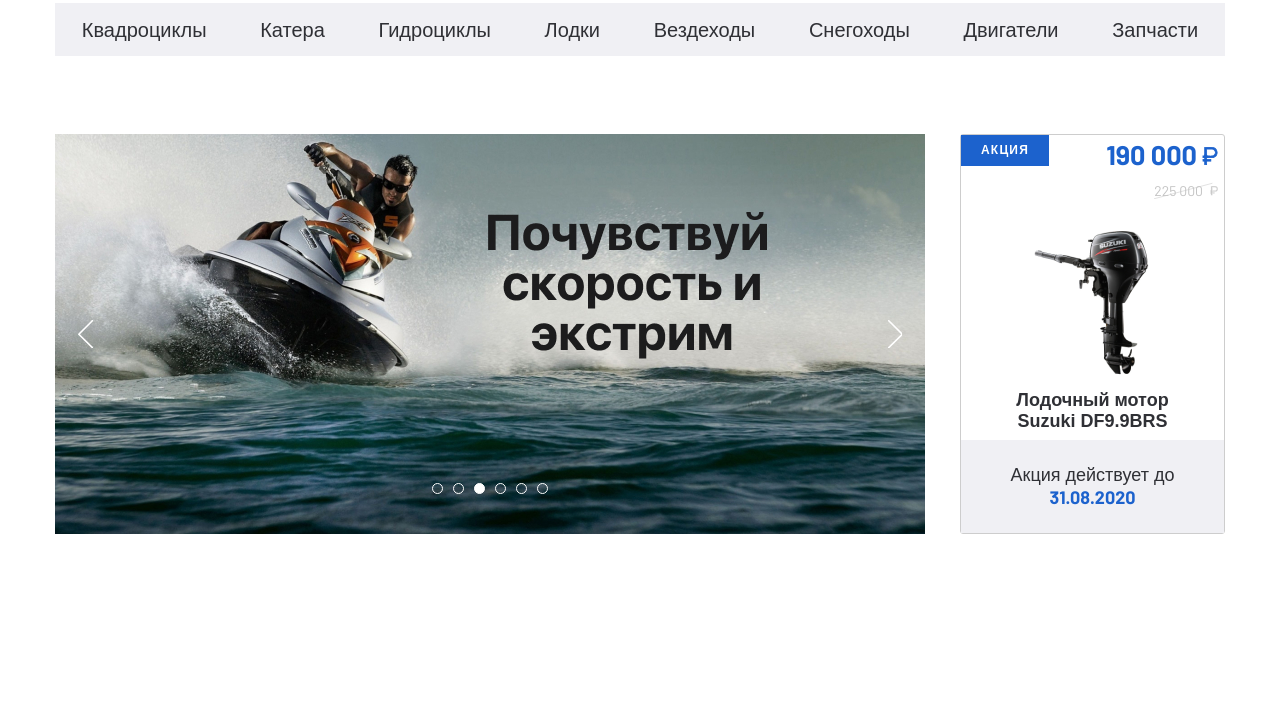
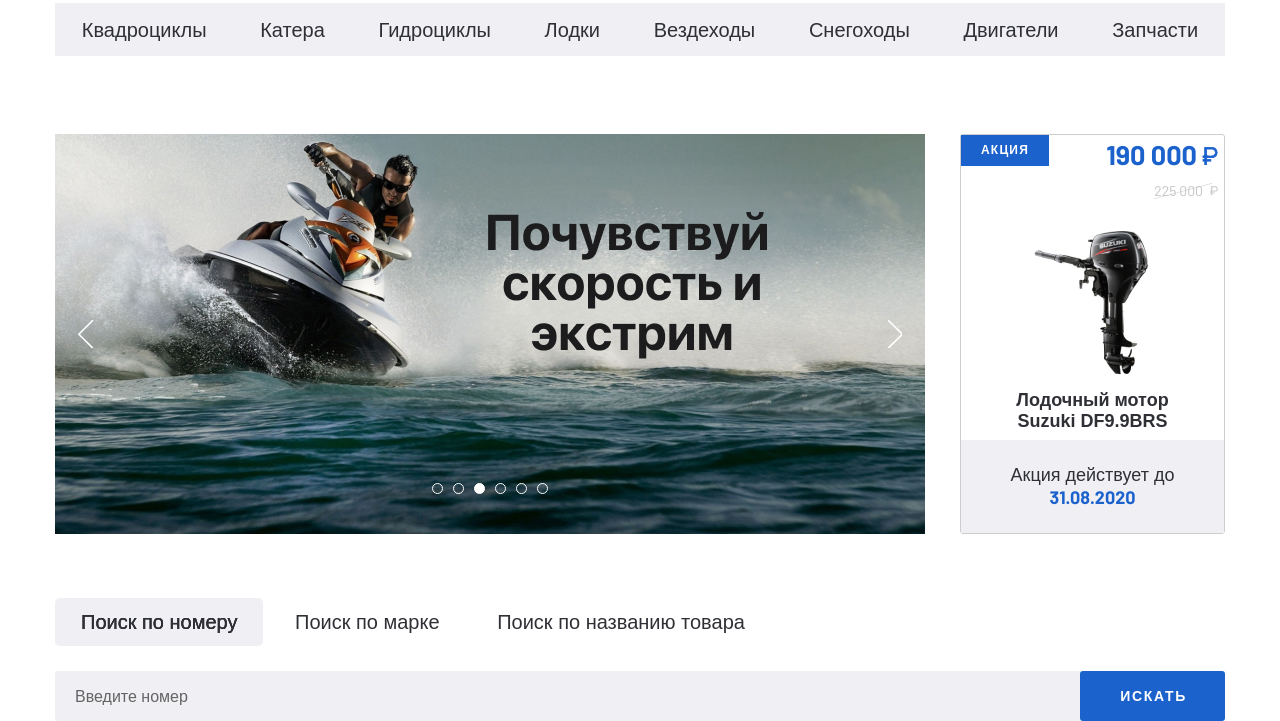
Before and after one commit to rayxxsuzuya/drivemoto, a plain HTML site: page index.html in a window 1280 px wide. Shown: the part 119-840 px from the top of the page. Before the commit the page ends 800 px from the top, so only its background shows below. Drawn offline with nearby package versions, Linux system fonts and the light colour scheme.

Commit message:
search stylized

```diff
--- a/css/style.css
+++ b/css/style.css
@@ -343,3 +343,70 @@ body {
     object-fit: cover;
     min-height: 400px;
 }
+
+.banner-section {
+    margin-bottom: 64px;
+}
+
+
+/* Search section */
+
+.search__tabs {
+    margin-bottom: 25px;
+}
+
+.search__tabs-item {
+    display: inline-block;
+    font-family: 'SFProDisplay-Regular', sans-serif;
+    font-weight: 400;
+    padding: 12px 26px 12px 26px;
+    border-radius: 5px;
+    text-align: center;
+}
+
+.search__tabs-item--active {
+    background: #F0F0F4;
+    text-shadow: 0 0 .65px #2F3035, 0 0 .65px #2F3035;
+}
+
+.search__content-form {
+    display: flex;
+}
+
+.search__content-input {
+    flex-grow: 1;
+    padding: 15px 20px;
+    font-size: 16px;
+    line-height: 19px;
+    background: #F0F0F4;
+    border: none;
+    border-radius: 3px;
+}
+
+.search__content-input::placeholder {
+    color: #656464;
+}
+
+.search__content-btn {
+    font-family: 'SFProDisplay-Bold', sans-serif;
+    font-weight: 700;
+    font-size: 14px;
+    line-height: 17px;
+    letter-spacing: 0.12em;
+    text-transform: uppercase;
+    background: #1C62CD;
+    border-radius: 3px;
+    border: none;
+    color: #ffffff;
+    cursor: pointer;
+    padding: 17px 38px 16px 40px;
+    margin-left: -2px;
+}
+
+.search__content-item {
+    display: none;
+}
+
+.search__content-item--active {
+    display: block;
+}
--- a/index.html
+++ b/index.html
@@ -129,6 +129,38 @@
 		</div>
 	</section>
 
+	<section class="search">
+		<div class="container">
+			<div class="search__inner">
+				<div class="search__tabs">
+					<a class="search__tabs-item search__tabs-item--active" href="#tab-1">Поиск по номеру</a>
+					<a class="search__tabs-item" href="#tab-2">Поиск по марке</a>
+					<a class="search__tabs-item" href="#tab-3">Поиск по названию товара</a>
+				</div>
+				<div class="search__content">
+					<div class="search__content-item search__content-item--active" id="tab-1">
+						<form class="search__content-form" action="/">
+							<input class="search__content-input" type="text" placeholder="Введите номер">
+							<button class="search__content-btn" type="submit">искать</button>
+						</form>
+					</div>
+					<div id="tab-2" class="search__content-item">
+						<form class="search__content-form" action="/">
+							<input class="search__content-input" type="text" placeholder="Введите марку">
+							<button class="search__content-btn" type="submit">искать</button>
+						</form>
+					</div>
+					<div id="tab-3" class="search__content-item">
+						<form class="search__content-form" action="/">
+							<input class="search__content-input" type="text" placeholder="Введите название">
+							<button class="search__content-btn" type="submit">искать</button>
+						</form>
+					</div>
+				</div>
+			</div>
+		</div>
+	</section>
+
 
 
 	<script src="js/jquery.min.js"></script>
--- a/js/main.js
+++ b/js/main.js
@@ -5,3 +5,24 @@ $('.banner-section__slider').slick({
 	autoplaySpeed: 2000,
 	infinite: true,
 });
+
+let tab = document.querySelectorAll('.search__tabs-item');
+let content = document.querySelectorAll('.search__content-item');
+
+for (let i = 0; i < tab.length; i++) {
+
+	tab[i].addEventListener('click', function(e) {
+		e.preventDefault();
+
+		for (let j = 0; j < tab.length; j++) {
+			tab[j].classList.remove('search__tabs-item--active')
+		}
+		this.classList.add('search__tabs-item--active');
+
+		for (let a = 0; a < content.length; a++) {
+			content[a].classList.remove('search__content-item--active');
+		}
+
+		content[i].classList.add('search__content-item--active');
+	});
+}
```
